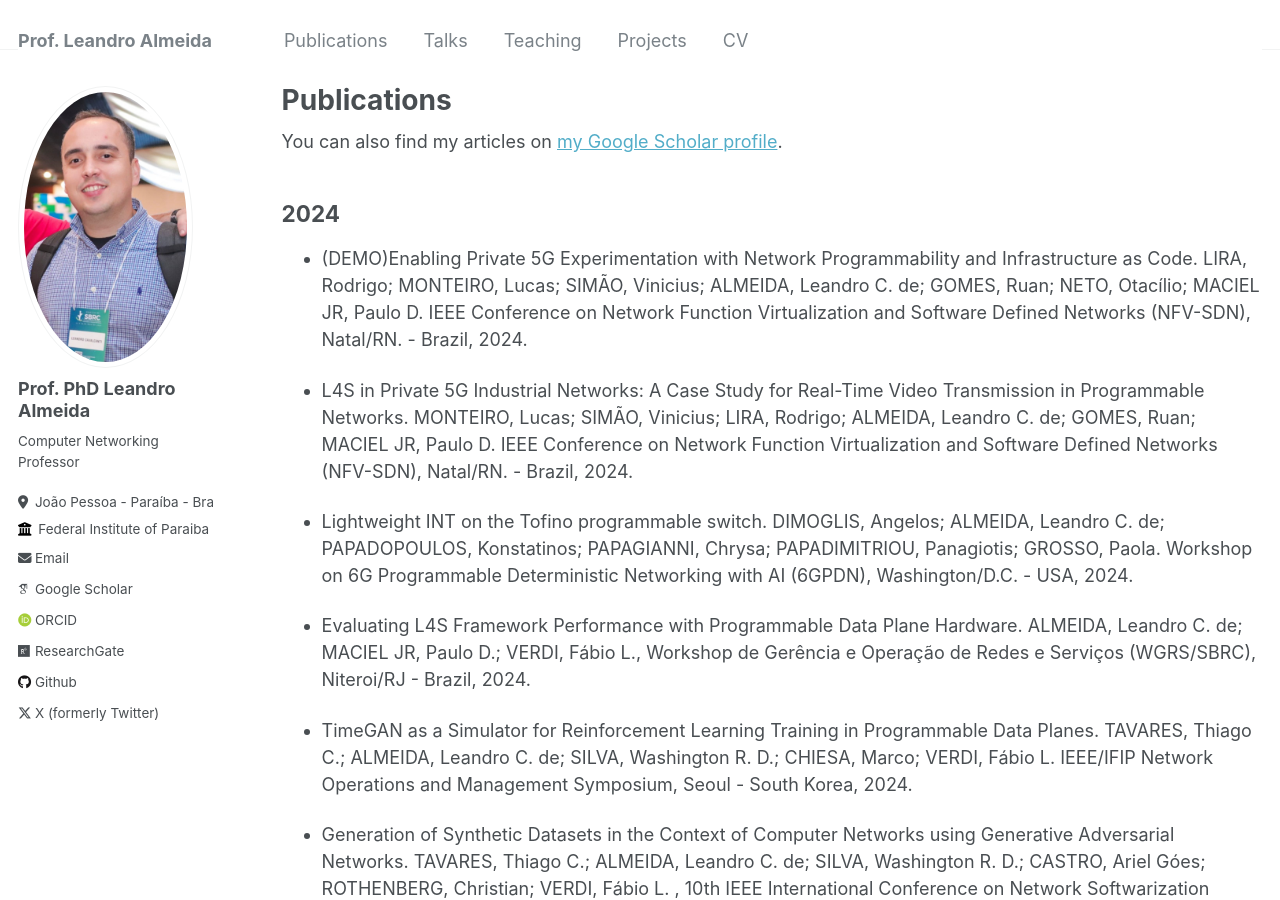
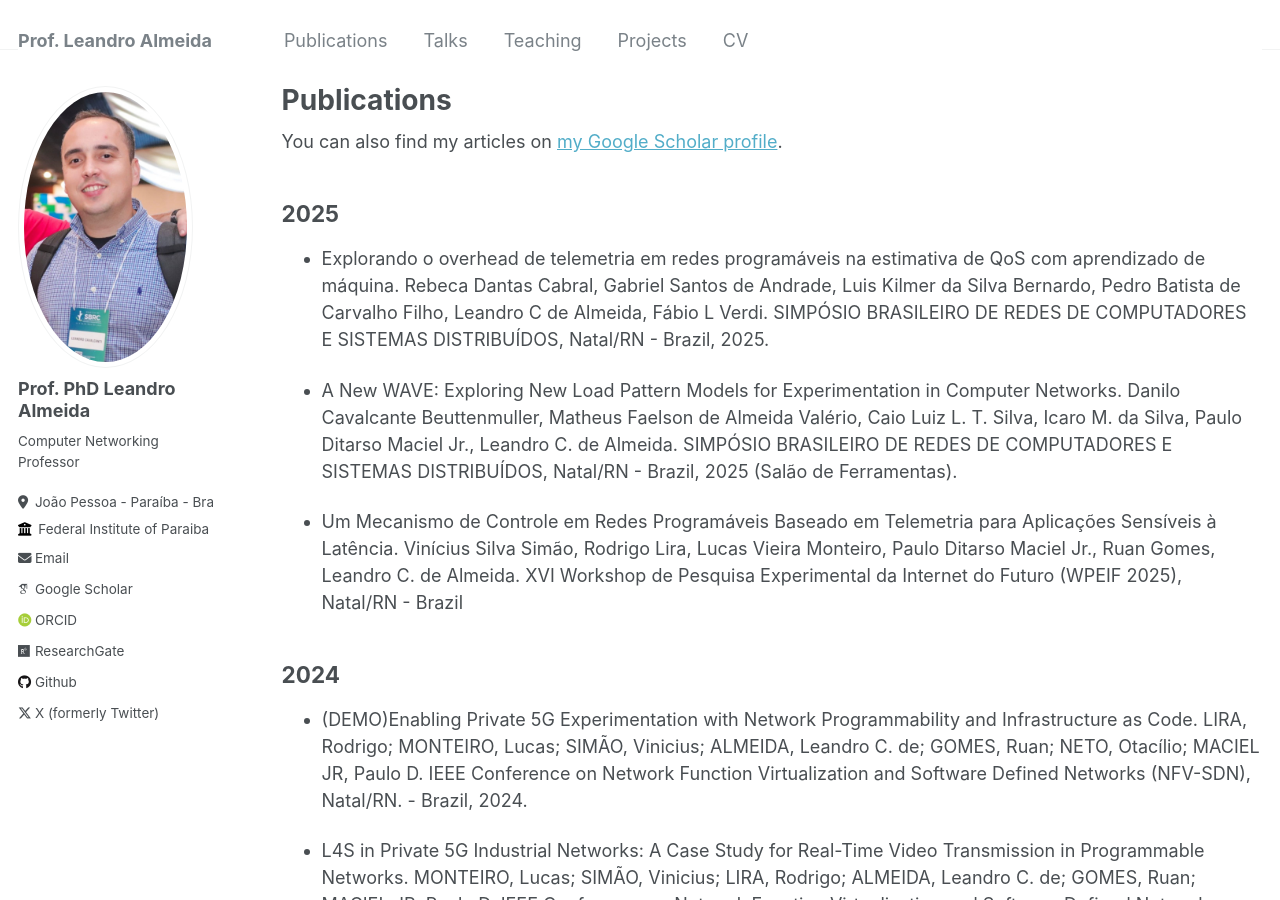
Before and after one commit to leandrocalmeida/leandrocalmeida.github.io, a Jekyll site: the page built from _pages/publications.md, in a window 1280 px wide and 900 px high. Built offline with Jekyll 4.4.1, drawn with Linux system fonts in a browser that asks for light colours; some web fonts are replaced.

Commit message:
sbrc 2025

```diff
--- a/_pages/publications.md
+++ b/_pages/publications.md
@@ -8,6 +8,17 @@ author_profile: true
 {% if site.author.googlescholar %}
   <div class="wordwrap">You can also find my articles on <a href="{{site.author.googlescholar}}">my Google Scholar profile</a>.</div>
 {% endif %}
+
+2025
+------
+
+- Explorando o overhead de telemetria em redes programáveis na estimativa de QoS com aprendizado de máquina. Rebeca Dantas Cabral, Gabriel Santos de Andrade, Luis Kilmer da Silva Bernardo, Pedro Batista de Carvalho Filho, Leandro C de Almeida, Fábio L Verdi. SIMPÓSIO BRASILEIRO DE REDES DE COMPUTADORES E SISTEMAS DISTRIBUÍDOS, Natal/RN - Brazil, 2025.
+
+- A New WAVE: Exploring New Load Pattern Models for Experimentation in Computer Networks. Danilo Cavalcante Beuttenmuller, Matheus Faelson de Almeida Valério, Caio Luiz L. T. Silva, Icaro M. da Silva, Paulo Ditarso Maciel Jr., Leandro C. de Almeida. SIMPÓSIO BRASILEIRO DE REDES DE COMPUTADORES E SISTEMAS DISTRIBUÍDOS, Natal/RN - Brazil, 2025 (Salão de Ferramentas).
+
+- Um Mecanismo de Controle em Redes Programáveis Baseado em Telemetria para Aplicações Sensíveis à Latência. Vinícius Silva Simão, Rodrigo Lira, Lucas Vieira Monteiro, Paulo Ditarso Maciel Jr., Ruan Gomes, Leandro C. de Almeida. XVI Workshop de Pesquisa Experimental da Internet do Futuro (WPEIF 2025), Natal/RN - Brazil
+
+
 
 2024
 ------
```
